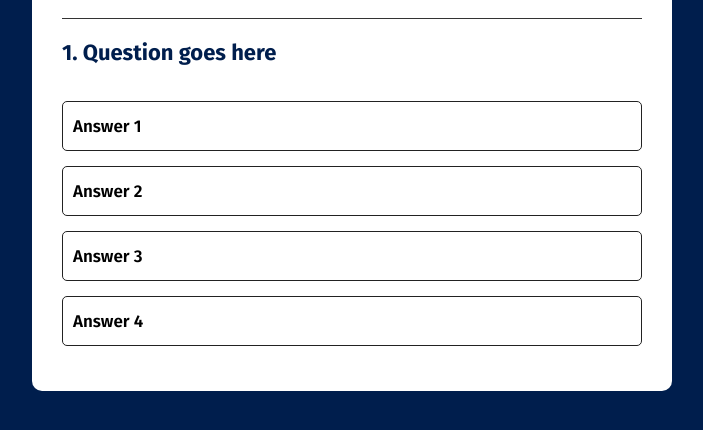
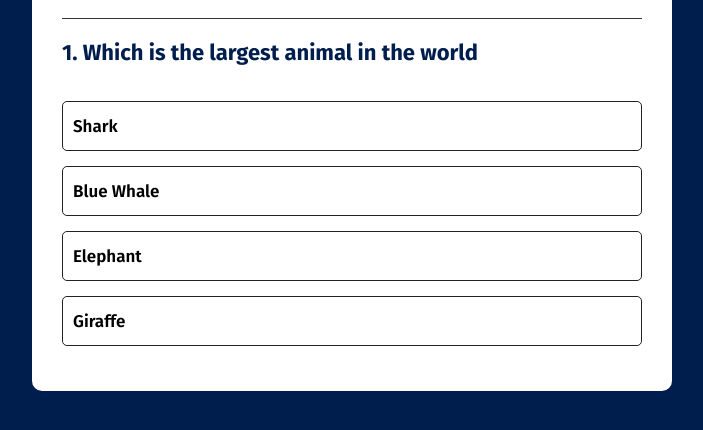
Before and after one commit to Ammarrs/QuizAppJS, a plain HTML site: page index.html in a window 1280 px wide. Shown: the part 180-610 px from the top of the page, without its empty margins (288-991 px from the left). Drawn offline with Linux system fonts and the light colour scheme.

Commit message:
some functionality

```diff
--- a/css/style.css
+++ b/css/style.css
@@ -42,9 +42,6 @@ body {
   font-size: 22px;
 }
 
-#ansButtons {
-
-}
 
 .btn {
   font-family: "Fira Sans", sans-serif;
--- a/js/main.js
+++ b/js/main.js
@@ -0,0 +1,84 @@
+const questions = [
+  {
+    question: "Which is the largest animal in the world",
+    answers: [
+      { text: "Shark", correct: false },
+      { text: "Blue Whale", correct: true },
+      { text: "Elephant", correct: false },
+      { text: "Giraffe", correct: false },
+    ]
+  },
+  {
+    question: "Which is the largest animal in the world",
+    answers: [
+      { text: "Shark", correct: false },
+      { text: "Blue Whale", correct: true },
+      { text: "Elephant", correct: false },
+      { text: "Giraffe", correct: false },
+    ]
+  },
+  {
+    question: "Which is the smallest country in the world",
+    answers: [
+      { text: "Vatican City", correct: true },
+      { text: "Bhutan", correct: false },
+      { text: "Nepal", correct: false },
+      { text: "Shri Lanka", correct: false },
+    ]
+  },
+  {
+    question: "Which is the smallest continent in the world",
+    answers: [
+      { text: "Asia", correct: false },
+      { text: "Australia", correct: true },
+      { text: "Aractic", correct: false },
+      { text: "Africa", correct: false },
+    ]
+  },
+  {
+    question: "Which is the largest desert in the world",
+    answers: [
+      { text: "Kalahari", correct: false },
+      { text: "Gobi", correct: false },
+      { text: "Sahara", correct: false },
+      { text: "Antaractica", correct: true },
+    ]
+  },
+];
+
+const questionElement = document.getElementById("question");
+const ansButtons = document.getElementById("ansButtons");
+const ansBtnList = document.getElementsByClassName("btn");
+const nextButton = document.getElementById("next");
+
+let currQuesIndex = 0;
+let score = 0;
+
+function startQuiz() {
+  currQuesIndex = 0;
+  score = 0;
+  nextButton.innerHTML = "Next";
+  showQuestion();
+}
+
+function showQuestion() {
+  let currQuestion = questions[currQuesIndex];
+  let questionNo = currQuesIndex + 1;
+  questionElement.innerHTML = `${questionNo}. ${currQuestion.question}`;
+
+  // Video
+  // currQuestion.answers.forEach(answer => {
+  //   const button = document.createElement("button");
+  //   button.innerHTML = answer.text;
+  //   button.classList.add("btn");
+  //   ansButtons.appendChild(button);
+  // })
+
+  // Me
+  let i = 0;
+  currQuestion.answers.forEach(answer => {
+    ansBtnList[i++].innerHTML = answer.text;
+  })
+}
+
+startQuiz();
```
